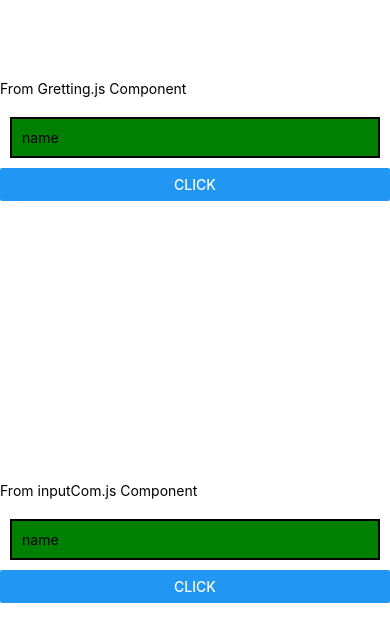
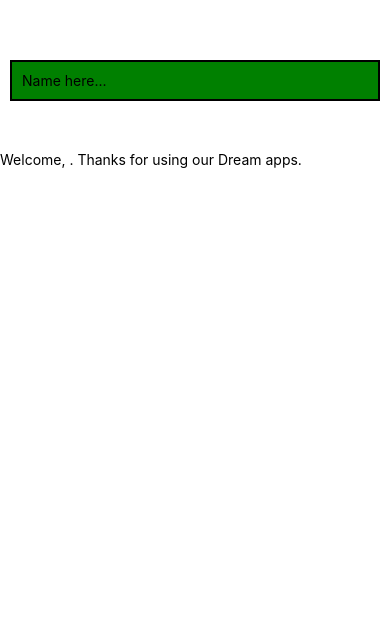
Before and after one commit to pmdev71/react-native-basic, a React Native app: screen / in a window 390 px wide. Shown: the top 642 px of the page. Built offline with nearby package versions, Linux system fonts and the light colour scheme.

Commit message:
pass value one activity to another using props

```diff
--- a/App.js
+++ b/App.js
@@ -15,14 +15,18 @@ import {
 } from 'react-native';
 import { useState, useEffect } from 'react';
 import styles from './style';
-import Greeting from './Greeting';
-import InputCom from './components/inputCom';
+import OutputCom from './components/OutputCom';
 
 export default function App() {
+  const [name, setName] = useState('');
   return (
     <View style={styles.container}>
-      <Greeting />
-      <InputCom />
+      <TextInput
+        style={styles.inputStyle}
+        onChangeText={(text) => setName(text)}
+        placeholder="Name here..."
+      />
+      <OutputCom userName={name} />
     </View>
   );
 }
--- a/Greeting.js
+++ /dev/null
@@ -1,34 +0,0 @@
-import React, { useState, useEffect } from 'react';
-import {
-  StyleSheet,
-  Text,
-  View,
-  Button,
-  TextInput,
-  ScrollView,
-  FlatList,
-  TouchableOpacity,
-  TouchableWithoutFeedback,
-  Keyboard,
-  Alert,
-  Image,
-  Modal,
-} from 'react-native';
-import styles from './style';
-
-export default function Greeting() {
-  const [name, setName] = useState('');
-
-  return (
-    <View style={styles.container}>
-      <Text>From Gretting.js Component</Text>
-      <TextInput
-        style={styles.inputStyle}
-        onChangeText={(text) => setName(text)}
-        placeholder="name"
-      />
-
-      <Button title="Click" onPress={() => Alert.alert(name)} />
-    </View>
-  );
-}
--- a/components/inputCom.js
+++ b/components/OutputCom.js
@@ -16,19 +16,10 @@ import {
 } from 'react-native';
 import styles from '../style';
 
-export default function InputCom() {
-  const [name, setName] = useState('');
-
+export default function OutputCom(props) {
   return (
     <View style={styles.container}>
-      <Text>From inputCom.js Component</Text>
-      <TextInput
-        style={styles.inputStyle}
-        onChangeText={(text) => setName(text)}
-        placeholder="name"
-      />
-
-      <Button title="Click" onPress={() => Alert.alert(name)} />
+      <Text>Welcome, {props.userName}. Thanks for using our Dream apps.</Text>
     </View>
   );
 }
```
